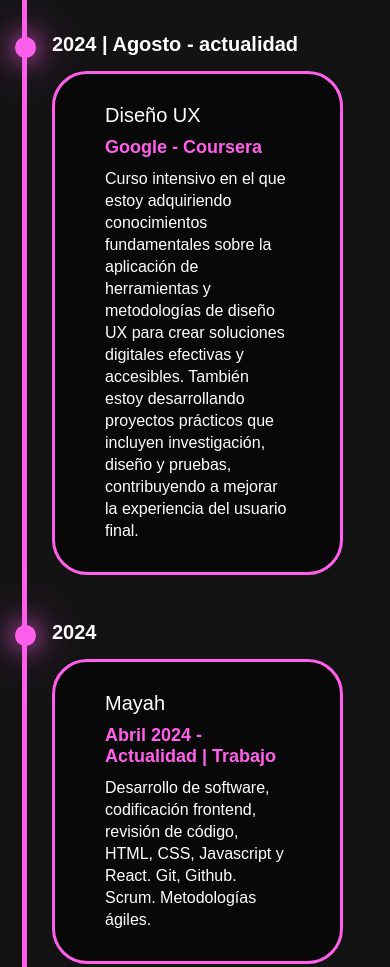
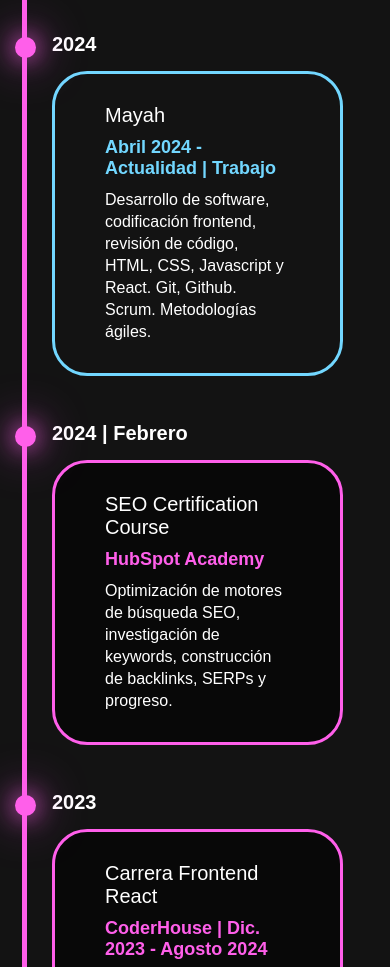
Before and after one commit to pauzuffinetti/portfoliolayout, a plain HTML site: page index.html in a window 390 px wide. Shown: the part 2200-3167 px from the top of the page. Drawn offline with nearby package versions, Linux system fonts and the light colour scheme.

Commit message:
arreglo estilos mobile

```diff
--- a/index.html
+++ b/index.html
@@ -68,7 +68,7 @@
     </section>
 
     <section class="education" id="education">
-      <h2 class="heading">Educación | Experiencia</h2>
+      <h2 class="heading">Educación | Experiencia </h2>
 
       <div class="timeline-items">
         <div class="timeline-item">
@@ -89,25 +89,8 @@
 
         <div class="timeline-item">
           <div class="timeline-dot"></div>
-          <div class="timeline-date">2024 | Agosto - actualidad </div>
-          <div class="timeline-content">
-            <h3>Diseño UX</h3>
-            <h4>Google - Coursera</h4>
-            <p>
-              Curso intensivo en el que estoy adquiriendo conocimientos
-              fundamentales sobre la aplicación de herramientas y metodologías de diseño UX para crear
-              soluciones digitales efectivas y accesibles. También estoy
-              desarrollando proyectos prácticos que incluyen investigación,
-              diseño y pruebas, contribuyendo a mejorar la experiencia del
-              usuario final.
-            </p>
-          </div>
-        </div>
-
-        <div class="timeline-item">
-          <div class="timeline-dot"></div>
           <div class="timeline-date">2024</div>
-          <div class="timeline-content">
+          <div class="timeline-content experience">
             <h3>Mayah</h3>
             <h4>Abril 2024 - Actualidad | Trabajo</h4>
             <p>
--- a/main.css
+++ b/main.css
@@ -14,6 +14,7 @@
   --second-bg-color: #131313;
   --text-color: white;
   --main-color: #ff5fea;
+  --second-main-color: #72d7ff;
 }
 
 html {
@@ -341,6 +342,25 @@ section {
   transition: 0.3s ease-in-out;
 }
 
+.experience{
+    background-color: var(--second-bg-color);
+    border: 3px solid var(--second-main-color);
+    padding: 30px 50px;
+    border-radius: 4rem;
+    box-shadow: 0 0 10 var(--second-main-color);
+    cursor: pointer;
+    transition: 0.3s ease-in-out;
+  }
+
+
+.experience:hover{
+    transform: scale(1.05);
+    box-shadow: 0 0 25px var(--second-main-color) !important;
+}
+
+.experience h4{
+    color: var(--second-main-color) !important;
+}
 .timeline-content:hover {
   transform: scale(1.05);
   box-shadow: 0 0 25px var(--main-color);
```
